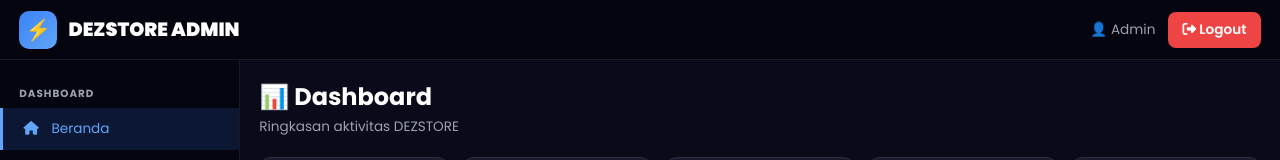
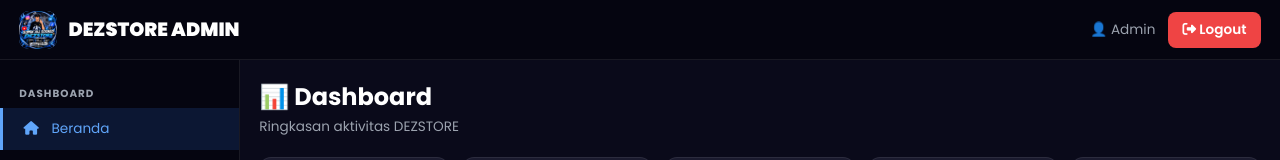
Before and after one commit to pemulihana475-cpu/dezshop, a plain HTML site: page admin.html in a window 1280 px wide. Shown: the top 160 px of the page. Drawn offline with Linux system fonts and the light colour scheme.

Commit message:
Update admin.html

```diff
--- a/admin.html
+++ b/admin.html
@@ -80,12 +80,10 @@ td{padding:.7rem;border-bottom:1px solid var(--border);font-size:.8rem;color:#cb
 </style>
 </head>
 <body>
-
 <div class="navbar">
-<div class="navbar-brand"><div class="logo-icon">⚡</div><span>DEZSTORE ADMIN</span></div>
+<div class="navbar-brand"><div class="logo-icon"><img src="logo.png" alt="DEZSTORE"></div><span>DEZSTORE ADMIN</span></div>
 <div><span style="color:var(--muted);font-size:.85rem;margin-right:.8rem">👤 Admin</span><button class="btn-logout" onclick="doLogout()"><i class="fas fa-sign-out-alt"></i> Logout</button></div>
 </div>
-
 <div class="sidebar" id="sidebar">
 <div class="sidebar-menu">
 <div class="menu-label">Dashboard</div>
```
